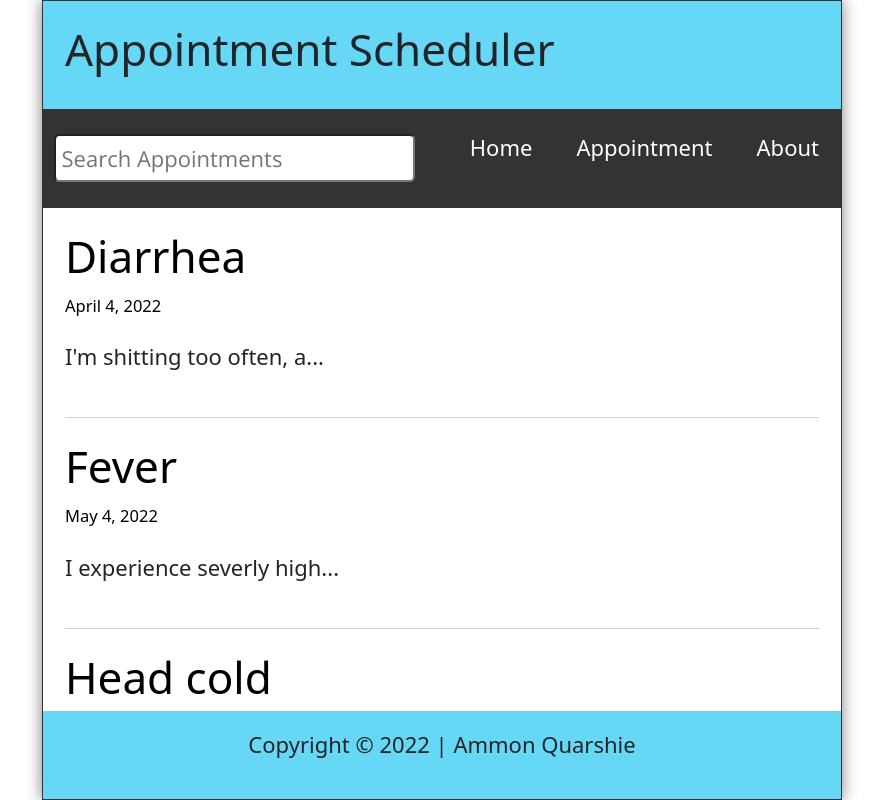
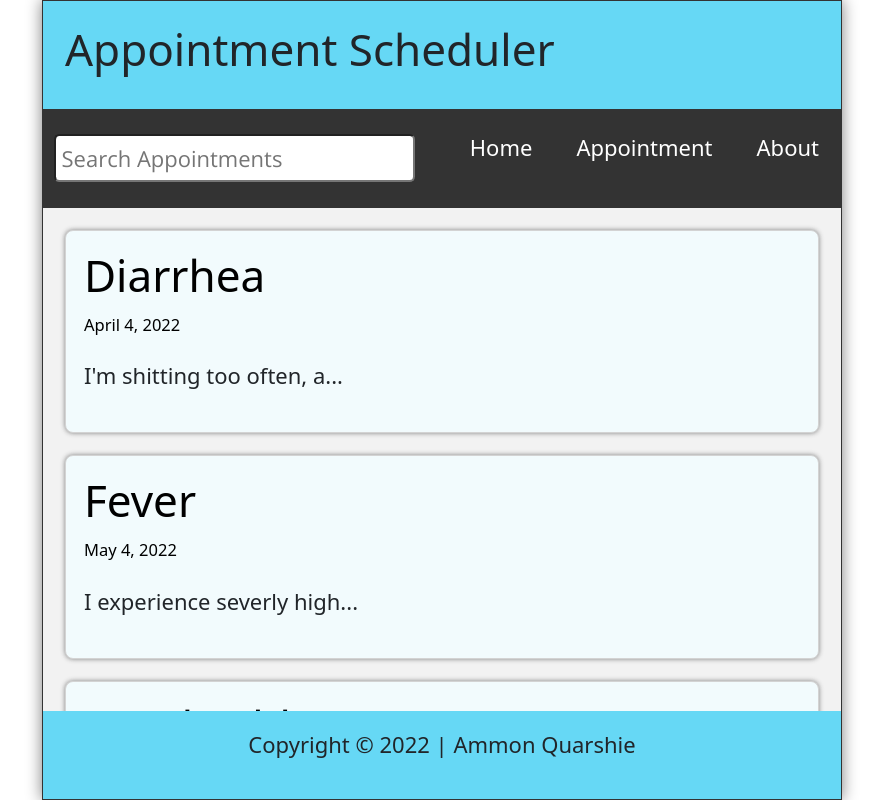
Before and after one commit to niiquash/scheduling-app, a React (Create React App) app in the folder frontend/schedulingapp/: page / in a window 1280 px wide. Shown: the whole page, without its empty margins (198-1081 px from the left). Built offline with nearby package versions, Linux system fonts and the light colour scheme.

Commit message:
adding css

```diff
--- a/frontend/schedulingapp/src/index.css
+++ b/frontend/schedulingapp/src/index.css
@@ -125,18 +125,33 @@ body {
   cursor: pointer;
 }
 
-.Home, .NewPost, .PostPage, .About, .Missing {
+.NewPost, .PostPage, .About, .Missing {
   width: 100%;
   flex-grow: 1;
   padding: 1rem;
   overflow-y: auto;
-  background-color: #fff;
+  background-color: rgba(255, 255, 255, 0.493);
+}
+
+.Home {
+  width: 100%;
+  flex-grow: 1;
+  padding: 1rem;
+  overflow-y: auto;
+  background-color: rgba(228, 228, 228, 0.493);
 }
 
 .post {
-  margin-top: 1rem;
+  /* margin-top: 1rem;
   padding-bottom: 1rem;
-  border-bottom: 1px solid lightgray;
+  border-bottom: 1px solid lightgray; */
+  border: 1px solid lightgray;
+  margin-bottom: 1rem;
+  padding: 18px;
+  /* padding-top: 16px; */
+  border-radius: 8px;
+  box-shadow: 0 0 5px gray;
+  background-color: rgb(242, 251, 253);
 }
 
 .Home .post a {
```
